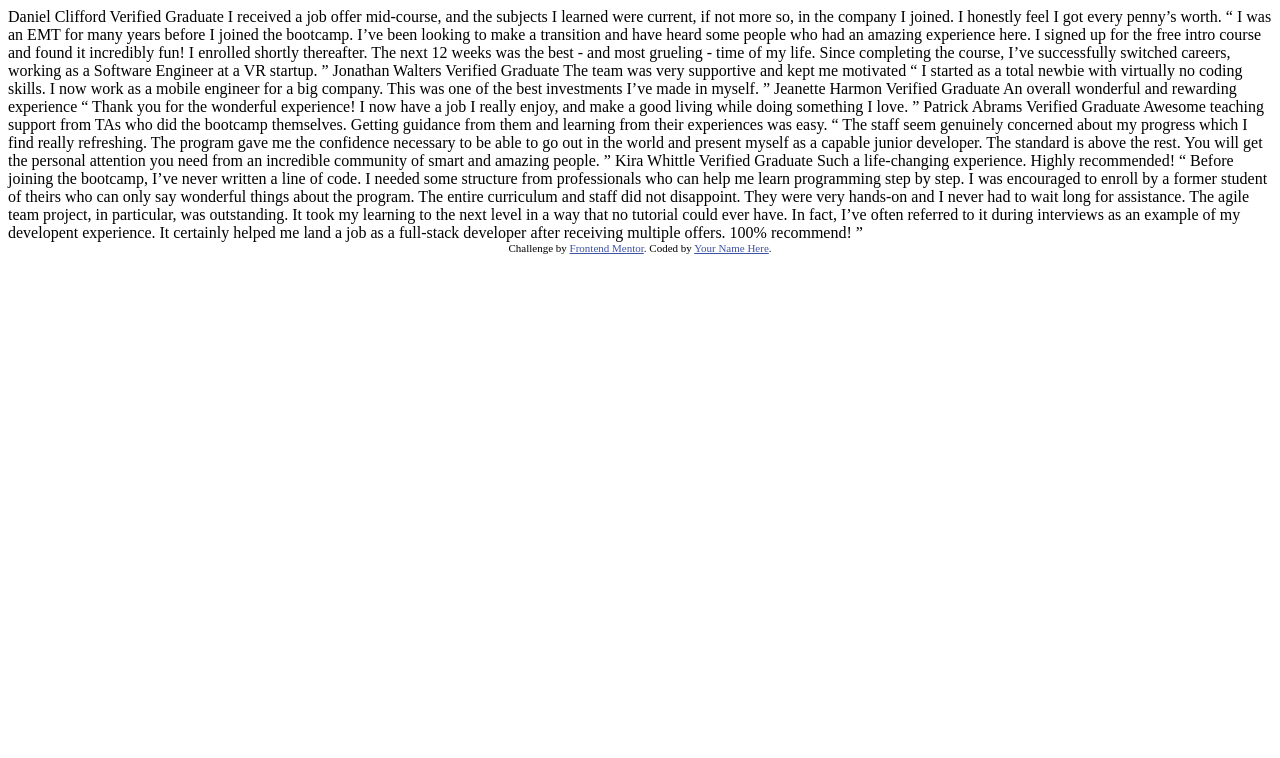
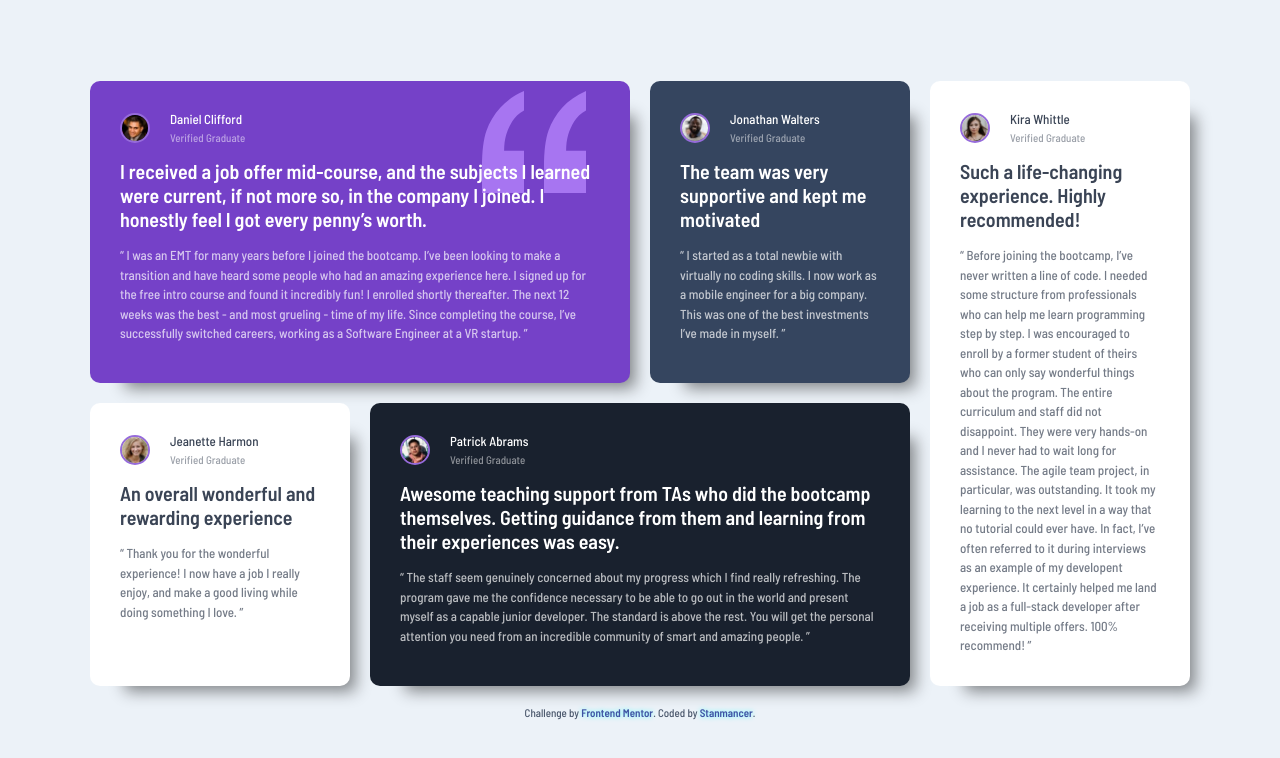
Before and after one commit to Stanmancer/testimonials-grid-section, a plain HTML site: page index.html in a window 1280 px wide. Drawn offline with Linux system fonts and the light colour scheme.

Commit message:
[add]: stage finished files

```diff
--- /dev/null
+++ b/assets/css/style.css
@@ -0,0 +1,151 @@
+@import url('https://fonts.googleapis.com/css2?family=Barlow+Semi+Condensed:wght@500;600&display=swap');
+
+* {
+    margin: 0;
+    padding: 0;
+    box-sizing: border-box;
+}
+
+body {
+    background-color: hsl(210, 46%, 95%);
+    height: 100vh;
+    display: flex;
+    font-size: 13px;
+    font-family: 'Barlow Semi Condensed', sans-serif;
+}
+
+.sr-only {
+    display: none;
+}
+
+.container {
+    max-width: 1100px;
+    margin: auto;
+    display: flex;
+    flex-direction: column;
+    gap: 40px;
+}
+
+main {
+    display: grid;
+    grid-template-columns: repeat(4, 1fr);
+    gap: 20px;
+}
+
+.card {
+    padding: 30px;
+    border-radius: 10px;
+    display: flex;
+    flex-direction: column;
+    gap: 15px;
+    box-shadow: 20px 20px 15px -15px #00000077;
+    transition: all 0.3s;
+}
+
+.card:hover {
+    transition: all ease 0.3s;
+    transform: scale(105%);
+    box-shadow: 20px 20px 15px -18px #00000052;
+}
+
+.user-head {
+    display: flex;
+    align-items: center;
+    gap: 20px;
+}
+
+img {
+    width: 30px;
+    display: block;
+    line-height: 0;
+    border: 2px solid hsl(263, 61%, 64%);
+    border-radius: 50%;
+}
+
+.user-title {
+    display: flex;
+    flex-direction: column;
+    gap: 4px;
+}
+
+.daniel,
+.jonathan,
+.patrick {
+    color: white;
+}
+
+.kira,
+.jeanette {
+    color: hsl(218, 19%, 28%);
+}
+
+.name {
+    font-weight: 500;
+}
+
+.graduate {
+    opacity: 50%;
+    font-size: 11px;
+}
+
+.testimonial {
+    font-weight: 600;
+    font-size: 20px;
+}
+
+.review {
+    font-size: 13px;
+    font-weight: 500;
+    opacity: 70%;
+    line-height: 1.5;
+}
+
+.daniel {
+    background-color: hsl(263, 55%, 52%);
+    background-image: url(../imgs/bg-pattern-quotation.svg);
+    background-repeat: no-repeat;
+    background-position: top 10px right 10%;
+    grid-column: 1/3;
+}
+
+.jonathan {
+    background-color: hsl(217, 28%, 29%);
+}
+
+.jeanette {
+    background-color: white;
+}
+
+.patrick {
+    background-color: hsl(219, 29%, 14%);
+    grid-column: 2/4;
+}
+
+.kira {
+    background-color: white;
+    grid-row: 1/3;
+    grid-column: 4/5;
+}
+
+footer {
+    grid-column: 1/5;
+    font-size: 11px;
+    text-align: center;
+    color: hsl(217, 19%, 35%);
+}
+
+footer a {
+    text-decoration: none;
+    color: hsl(228, 45%, 44%);
+    text-shadow: 0px 0px 5px #62faff;
+    font-weight: 600;
+}
+
+@media (max-width: 800px) {
+    main {
+        display: flex;
+        flex-direction: column;
+        width: 90%;
+        margin: 20px auto;
+    }
+}
--- a/index.html
+++ b/index.html
@@ -1,64 +1,111 @@
 <!DOCTYPE html>
 <html lang="en">
+
 <head>
     <meta charset="UTF-8">
-  <meta name="viewport" content="width=device-width, initial-scale=1.0"> <!-- displays site properly based on user's device -->
+    <meta http-equiv="X-UA-Compatible" content="IE=edge">
+    <meta name="viewport" content="width=device-width, initial-scale=1.0">
 
-  <link rel="icon" type="image/png" sizes="32x32" href="./images/favicon-32x32.png">
+    <link rel="stylesheet" href="./assets/css/style.css">
 
-  <title>Frontend Mentor | [Challenge Name Here]</title>
+    <link rel="icon" type="image/png" sizes="32x32" href="./assets/imgs/favicon-32x32.png">
+    <title>Frontend Mentor | Testimonials</title>
+</head>
 
-  <!-- Feel free to remove these styles or customise in your own stylesheet 👍 -->
-  <style>
-    .attribution { font-size: 11px; text-align: center; }
-    .attribution a { color: hsl(228, 45%, 44%); }
-  </style>
-</head>
 <body>
-  Daniel Clifford
-  Verified Graduate
+    <div class="container">
+        <main>
+            <h1 class="sr-only">Frontend Mentor | Testimonials</h1>
+            <div class="daniel card">
+                <div class="user-head">
+                    <img src="./assets/imgs/image-daniel.jpg" alt="daniel's profile photo">
 
+                    <div class="user-title">
+                        <p class="name">Daniel Clifford</p>
+                        <p class="graduate">Verified Graduate</p>
+                    </div>
+                </div>
+                <p class="testimonial">
                     I received a job offer mid-course, and the subjects I learned were current, if not more so,
                     in the company I joined. I honestly feel I got every penny’s worth.
-
+                </p>
+                <p class="review">
                     “ I was an EMT for many years before I joined the bootcamp. I’ve been looking to make a
                     transition and have heard some people who had an amazing experience here. I signed up
                     for the free intro course and found it incredibly fun! I enrolled shortly thereafter.
                     The next 12 weeks was the best - and most grueling - time of my life. Since completing
                     the course, I’ve successfully switched careers, working as a Software Engineer at a VR startup. ”
+                </p>
+            </div>
 
-  Jonathan Walters
-  Verified Graduate
+            <div class="jonathan card">
+                <div class="user-head">
+                    <img src="./assets/imgs/image-jonathan.jpg" alt="jonathan's profile photo">
 
+                    <div class="user-title">
+                        <p class="name">Jonathan Walters</p>
+                        <p class="graduate">Verified Graduate</p>
+                    </div>
+                </div>
+                <p class="testimonial">
                     The team was very supportive and kept me motivated
-
+                </p>
+                <p class="review">
                     “ I started as a total newbie with virtually no coding skills. I now work as a mobile engineer
                     for a big company. This was one of the best investments I’ve made in myself. ”
+                </p>
+            </div>
 
-  Jeanette Harmon
-  Verified Graduate
+            <div class="jeanette card">
+                <div class="user-head">
+                    <img src="./assets/imgs/image-jeanette.jpg" alt="jeanette's profile photo">
 
+                    <div class="user-title">
+                        <p class="name">Jeanette Harmon</p>
+                        <p class="graduate">Verified Graduate</p>
+                    </div>
+                </div>
+                <p class="testimonial">
                     An overall wonderful and rewarding experience
-
+                </p>
+                <p class="review">
                     “ Thank you for the wonderful experience! I now have a job I really enjoy, and make a good living
                     while doing something I love. ”
+                </p>
+            </div>
 
-  Patrick Abrams
-  Verified Graduate
-
+            <div class="patrick card">
+                <div class="user-head">
+                    <img src="./assets/imgs/image-patrick.jpg" alt="patrick's profile photo">
+                    <div class="user-title">
+                        <p class="name">Patrick Abrams</p>
+                        <p class="graduate">Verified Graduate</p>
+                    </div>
+                </div>
+                <p class="testimonial">
                     Awesome teaching support from TAs who did the bootcamp themselves. Getting guidance from them and
                     learning from their experiences was easy.
-
+                </p>
+                <p class="review">
                     “ The staff seem genuinely concerned about my progress which I find really refreshing. The program
                     gave me the confidence necessary to be able to go out in the world and present myself as a capable
                     junior developer. The standard is above the rest. You will get the personal attention you need from
                     an incredible community of smart and amazing people. ”
+                </p>
+            </div>
 
-  Kira Whittle
-  Verified Graduate
+            <div class="kira card">
+                <div class="user-head">
+                    <img src="./assets/imgs/image-kira.jpg" alt="kira's profile photo">
 
-  Such a life-changing experience. Highly recommended!
+                    <div class="user-title">
+                        <p class="name">Kira Whittle</p>
+                        <p class="graduate">Verified Graduate</p>
+                    </div>
+                </div>
 
+                <p class="testimonial">Such a life-changing experience. Highly recommended!</p>
+                <p class="review">
                     “ Before joining the bootcamp, I’ve never written a line of code. I needed some structure from
                     professionals who can help me learn programming step by step. I was encouraged to enroll by a former
                     student of theirs who can only say wonderful things about the program. The entire curriculum and staff
@@ -67,10 +114,15 @@
                     could ever have. In fact, I’ve often referred to it during interviews as an example of my developent
                     experience. It certainly helped me land a job as a full-stack developer after receiving multiple offers.
                     100% recommend! ”
+                </p>
+            </div>
 
-  <div class="attribution">
+            <footer>
                 Challenge by <a href="https://www.frontendmentor.io?ref=challenge" target="_blank">Frontend Mentor</a>.
-    Coded by <a href="#">Your Name Here</a>.
+                Coded by <a href="https://limey.io/stanmancer" target="_blank">Stanmancer</a>.
+            </footer>
+        </main>
     </div>
 </body>
+
 </html>
```
Lines whose indentation alone changed are shown as unchanged.
